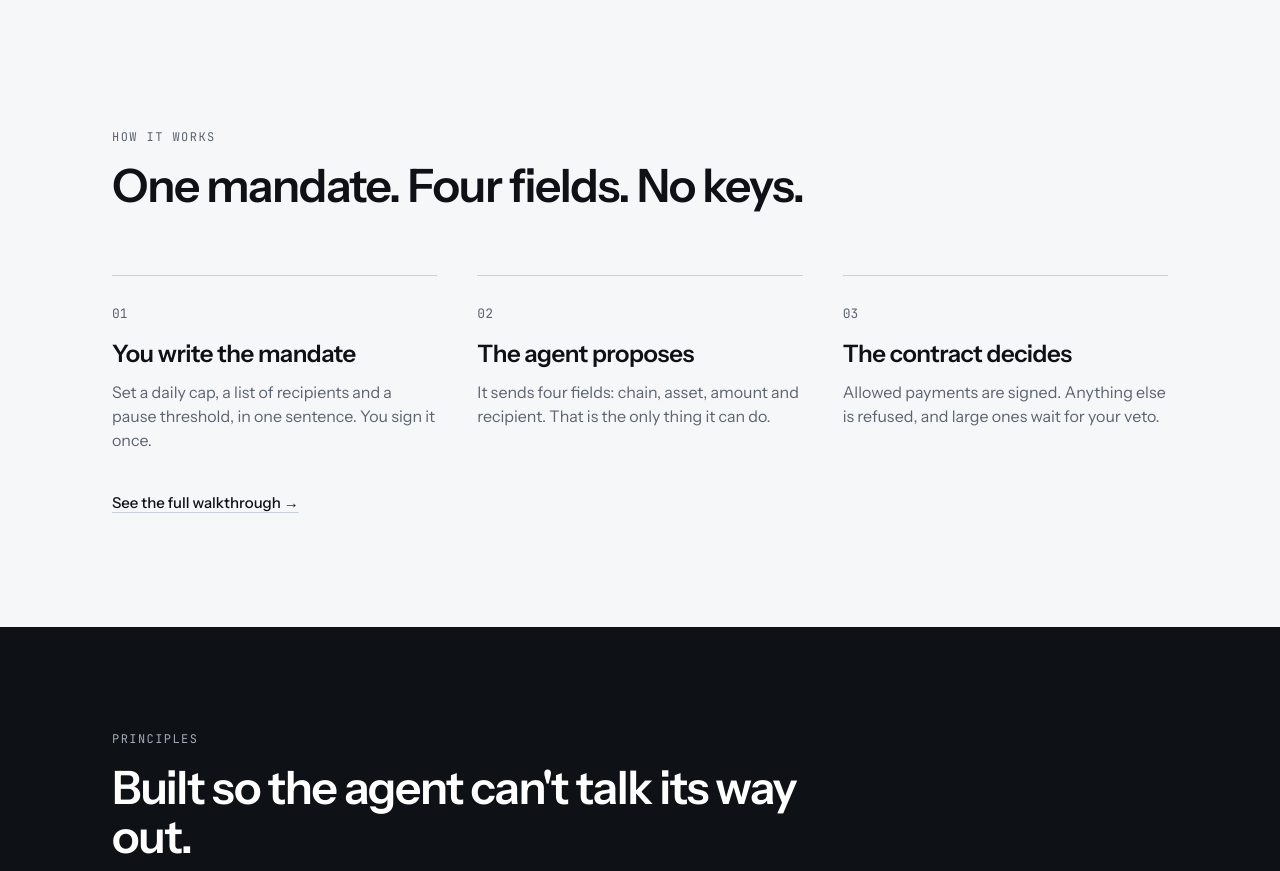
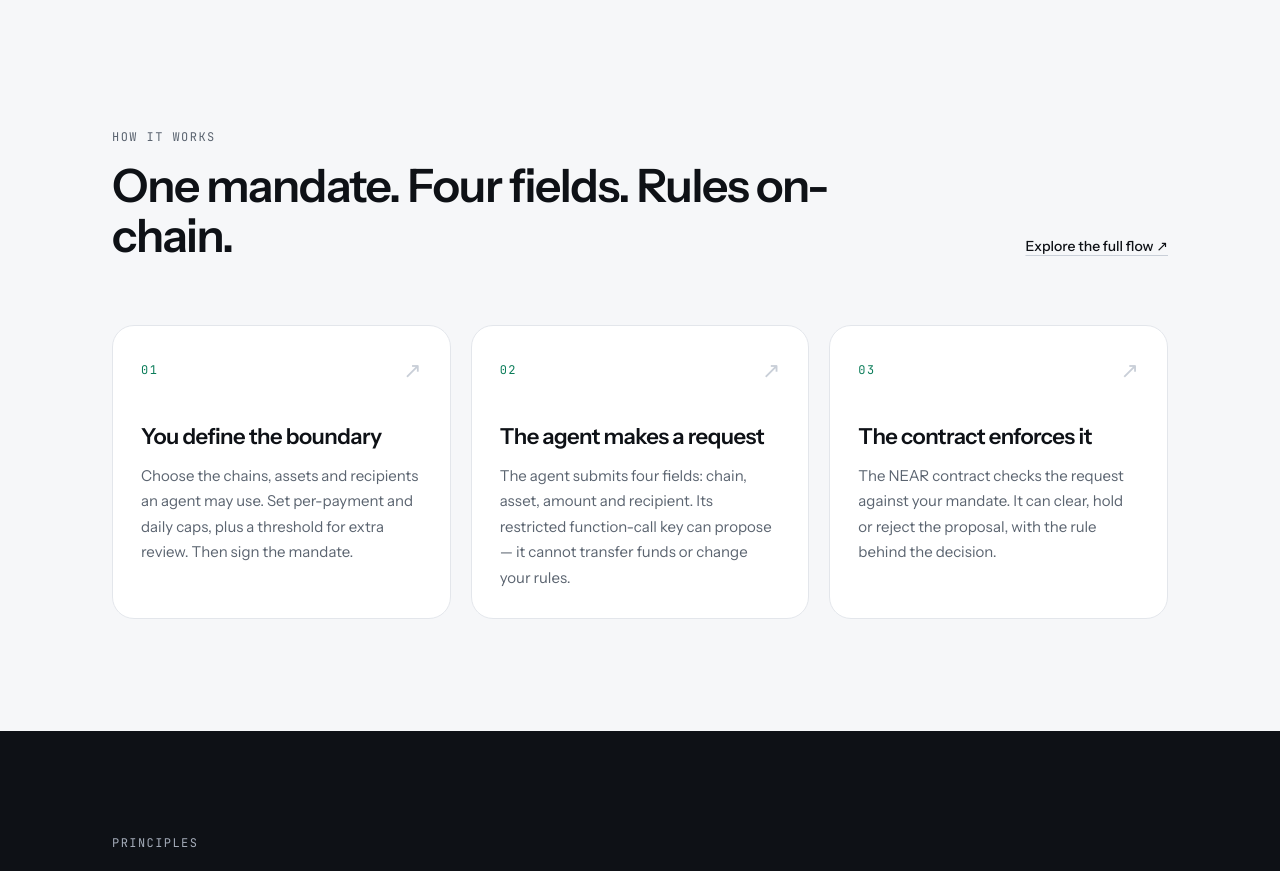
Before and after one commit to Mofifoluwa-ade/Bridle, a Next.js app: page / in a window 1280 px wide. Shown: the part 920-1791 px from the top of the page. Built offline with nearby package versions, Linux system fonts and the light colour scheme.

Commit message:
feat: clarify mandate flow and add visual rhythm

```diff
--- a/components/HowItWorks.tsx
+++ b/components/HowItWorks.tsx
@@ -4,49 +4,57 @@ import { Container, Eyebrow } from "./Container";
 const steps = [
   {
     n: "01",
-    title: "You write the mandate",
-    body: "Set a daily cap, a list of recipients and a pause threshold, in one sentence. You sign it once.",
+    title: "You define the boundary",
+    body: "Choose the chains, assets and recipients an agent may use. Set per-payment and daily caps, plus a threshold for extra review. Then sign the mandate.",
   },
   {
     n: "02",
-    title: "The agent proposes",
-    body: "It sends four fields: chain, asset, amount and recipient. That is the only thing it can do.",
+    title: "The agent makes a request",
+    body: "The agent submits four fields: chain, asset, amount and recipient. Its restricted function-call key can propose — it cannot transfer funds or change your rules.",
   },
   {
     n: "03",
-    title: "The contract decides",
-    body: "Allowed payments are signed. Anything else is refused, and large ones wait for your veto.",
+    title: "The contract enforces it",
+    body: "The NEAR contract checks the request against your mandate. It can clear, hold or reject the proposal, with the rule behind the decision.",
   },
 ];
 
 export function HowItWorks() {
   return (
-    <Container className="pb-16 sm:pb-28 pt-14 sm:pt-24">
+    <Container className="pb-20 sm:pb-28 pt-14 sm:pt-24">
       <section id="how" aria-labelledby="how-title">
+        <div className="flex flex-wrap items-end justify-between gap-6">
+          <div>
             <Eyebrow>How it works</Eyebrow>
             <h2
               id="how-title"
               className="max-w-[720px] text-[clamp(28px,4.2vw,46px)] font-semibold leading-[1.08] tracking-heading text-ink dark:text-white"
             >
-          One mandate. Four fields. No keys.
+              One mandate. Four fields. Rules on-chain.
             </h2>
-        <ol className="mt-10 sm:mt-16 grid grid-cols-1 md:grid-cols-3 gap-8 sm:gap-10">
+          </div>
+          <Link
+            href="/how-it-works"
+            className="mb-1 text-[14px] font-medium text-ink dark:text-white underline underline-offset-4 decoration-rule dark:decoration-dark-border hover:decoration-current"
+          >
+            Explore the full flow ↗
+          </Link>
+        </div>
+        <ol className="mt-10 sm:mt-16 grid grid-cols-1 md:grid-cols-3 gap-4 lg:gap-5">
           {steps.map((s) => (
-            <li key={s.n} className="border-t border-rule dark:border-dark-border pt-6 min-w-0">
-              <span className="font-mono text-[13px] text-mute dark:text-dark-mute">{s.n}</span>
-              <h3 className="mb-2.5 mt-3.5 text-xl sm:text-2xl font-semibold tracking-[-0.02em] text-ink dark:text-white">
+            <li key={s.n} className="group relative min-w-0 overflow-hidden rounded-[22px] border border-line dark:border-dark-border bg-white dark:bg-dark-card p-6 sm:p-7 transition-all duration-300 hover:-translate-y-1 hover:shadow-lg hover:shadow-ink/[0.04] dark:hover:shadow-black/20">
+              <div className="flex items-center justify-between">
+                <span className="font-mono text-[12px] tracking-[0.12em] text-accent dark:text-accent-dark">{s.n}</span>
+                <span aria-hidden className="text-[22px] text-rule transition-transform duration-300 group-hover:translate-x-1 group-hover:-translate-y-1 dark:text-dark-border">↗</span>
+              </div>
+              <h3 className="mb-3 mt-9 text-xl sm:text-[22px] font-semibold tracking-[-0.025em] text-ink dark:text-white">
                 {s.title}
               </h3>
-              <p className="text-[15px] sm:text-base leading-[1.65] text-mute dark:text-dark-mute">{s.body}</p>
+              <p className="text-[14.5px] sm:text-[15px] leading-[1.7] text-mute dark:text-dark-mute">{s.body}</p>
+              <div aria-hidden className="absolute bottom-0 left-0 h-[2px] w-0 bg-accent transition-all duration-500 group-hover:w-full dark:bg-accent-dark" />
             </li>
           ))}
         </ol>
-        <Link
-          href="/how-it-works"
-          className="mt-10 inline-block text-[15px] font-medium text-ink dark:text-white underline underline-offset-4 decoration-rule dark:decoration-dark-border hover:decoration-current"
-        >
-          See the full walkthrough →
-        </Link>
       </section>
     </Container>
   );
```
Lines whose indentation alone changed are shown as unchanged.
